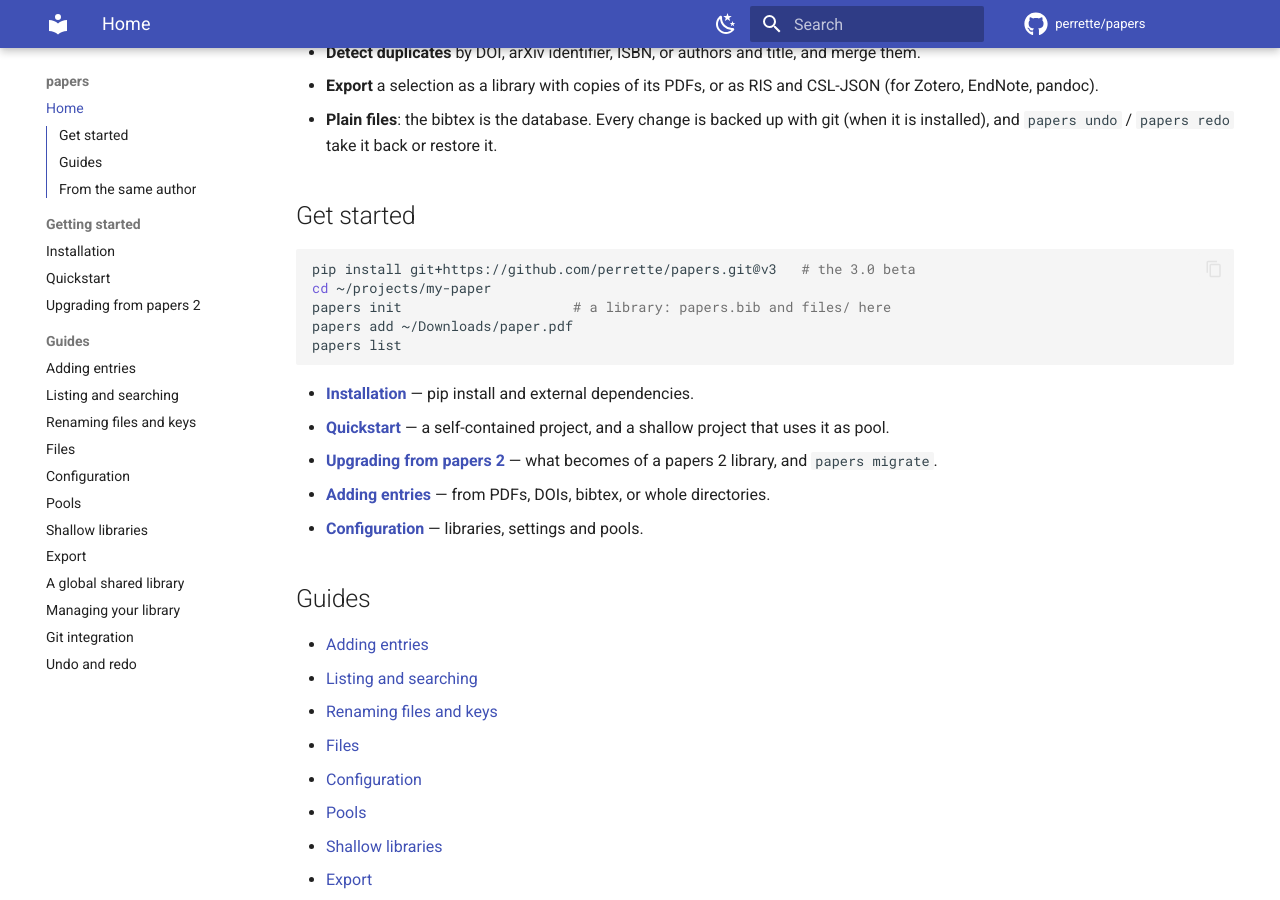
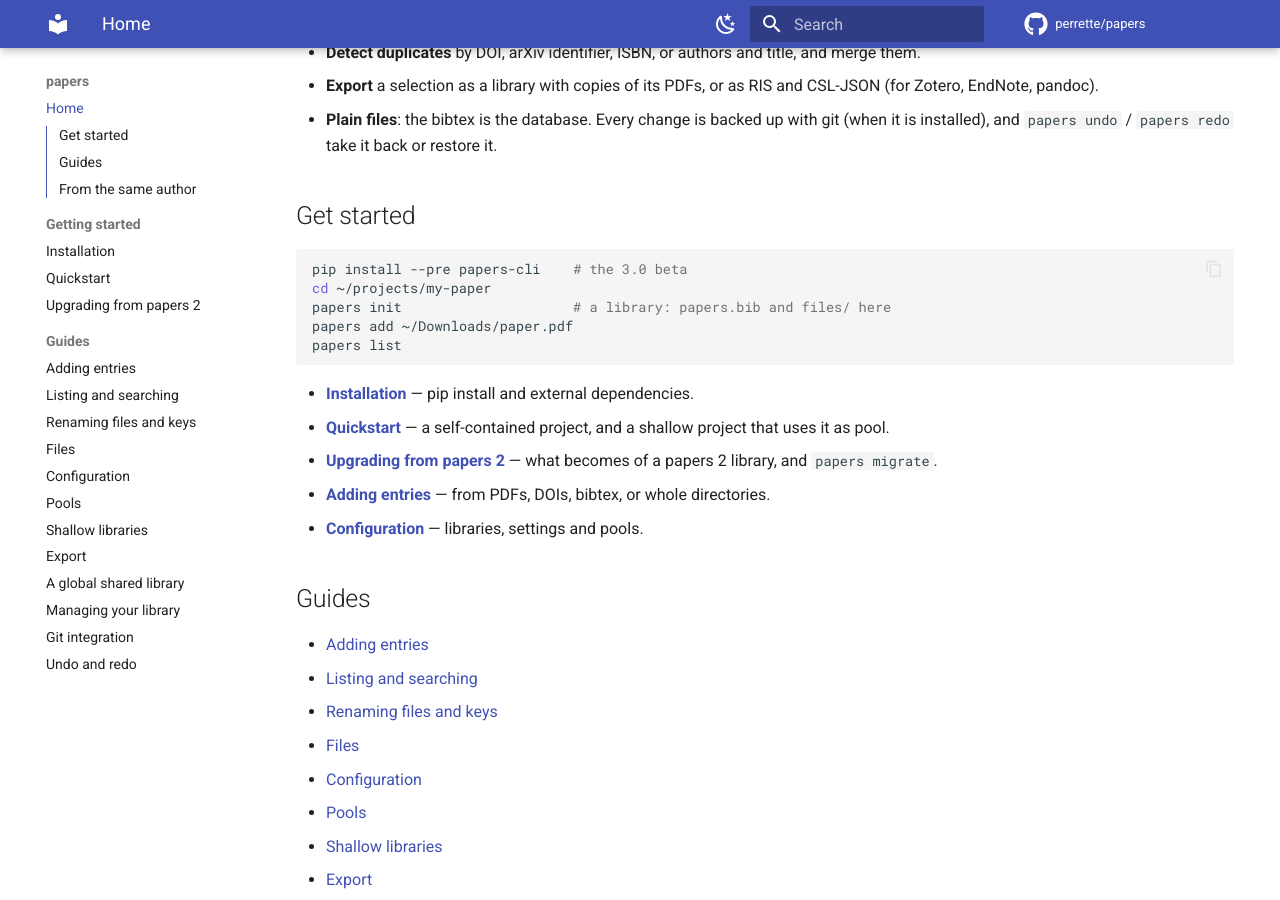
Before and after one commit to perrette/papers, an MkDocs documentation site: the page built from docs/index.md, in a window 1280 px wide and 900 px high, scrolled down 527 px. Built offline with MkDocs 1.6.1 and Material for MkDocs 9.7.7, drawn with Linux system fonts in a browser that asks for light colours; comment, search, counter and statistics services are not loaded; the version menu is left out.

Commit message:
docs: install the beta from PyPI with --pre

````diff
--- a/README.md
+++ b/README.md
@@ -101,10 +101,10 @@ option.
 
 ## Install
 
-papers 3 (beta, this branch) is not on PyPI yet:
+papers 3 (beta), published on PyPI as a pre-release:
 
 ```bash
-pip install git+https://github.com/perrette/papers.git@v3
+pip install --pre papers-cli
 ```
 
 papers 2, the current release:
--- a/docs/index.md
+++ b/docs/index.md
@@ -16,7 +16,7 @@ Command-line tool to manage your bibliography (PDFs + BibTeX).
 ## Get started
 
 ```bash
-pip install git+https://github.com/perrette/papers.git@v3   # the 3.0 beta
+pip install --pre papers-cli    # the 3.0 beta
 cd ~/projects/my-paper
 papers init                     # a library: papers.bib and files/ here
 papers add ~/Downloads/paper.pdf
--- a/docs/installation.md
+++ b/docs/installation.md
@@ -2,7 +2,13 @@
 
 ## Install papers
 
-papers 3 (beta) is not on PyPI yet. Install it from the `v3` branch:
+papers 3 (beta) is published on PyPI as a pre-release: `--pre` installs it.
+
+```bash
+pip install --pre papers-cli
+```
+
+The development version, from the `v3` branch:
 
 ```bash
 pip install git+https://github.com/perrette/papers.git@v3
--- a/docs/quickstart.md
+++ b/docs/quickstart.md
@@ -10,10 +10,10 @@ and PDFs, and a shallow project that uses the first one as its pool.
 
 ## Install
 
-The 3.0 beta is not on PyPI yet. Install it from the `v3` branch:
+The 3.0 beta is published on PyPI as a pre-release:
 
 ```
-pip install git+https://github.com/perrette/papers.git@v3
+pip install --pre papers-cli
 ```
 
 See [Installation](installation.md) for the requirements.
````
